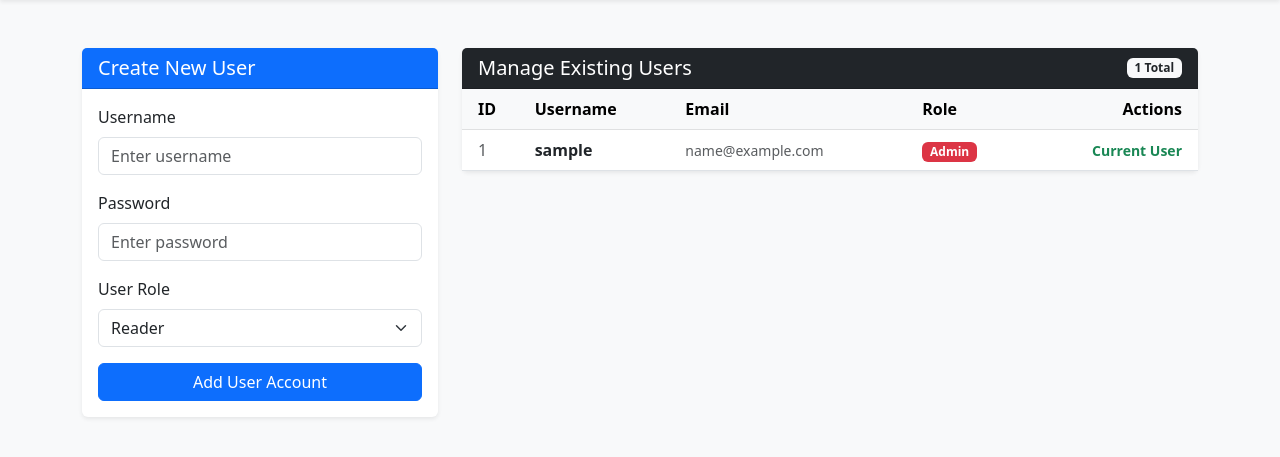
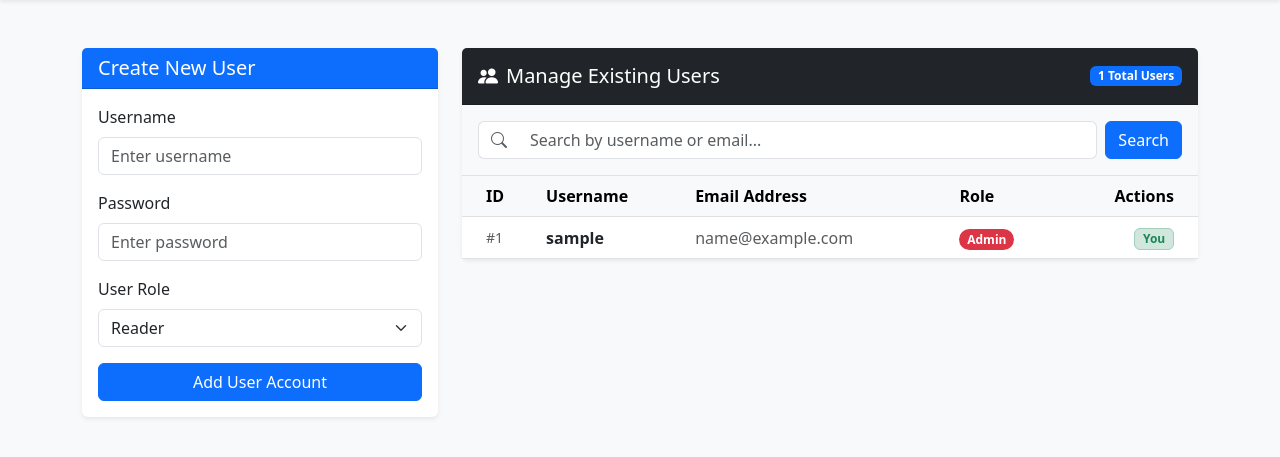
Before and after one commit to lingt-xyz/HomeLibrary, a Flask app: page /admin in a window 1280 px wide. Shown: the part 58-515 px from the top of the page. Run offline with Flask 3, Linux system fonts and the light colour scheme; a user stored in the database is signed in; tables that the repository leaves empty hold one stand-in row (values such as "Sample post"); parts of the project's set-up code (start-up, migrations or seed data) failed here and were passed over; some libraries are stand-ins or nearby versions.

Commit message:
add search for uses on admin dashboard

```diff
--- a/app.py
+++ b/app.py
@@ -5,6 +5,7 @@ from flask import Flask, render_template, redirect, url_for, request, flash
 from flask_sqlalchemy import SQLAlchemy
 from flask_login import LoginManager, UserMixin, login_user, login_required, logout_user, current_user
 from werkzeug.security import generate_password_hash, check_password_hash
+from sqlalchemy import func
 from functools import wraps
 from dotenv import load_dotenv
 from flask_mail import Mail, Message
@@ -236,9 +237,21 @@ def admin_dashboard():
             db.session.add(new_user)
             db.session.commit()
             flash(f"User {username} created as {role}!", "success")
-    # Fetch all users to display them in the list
-    all_users = User.query.order_by(User.username.asc()).all()
-    return render_template('admin.html', users=all_users)
+
+    # Get the search query from the URL (e.g., /admin?search=john)
+    search_query = request.args.get('search', '')
+    # Build the base query
+    query = User.query
+    # If there's a search term, filter by username or email (case-insensitive)
+    if search_query:
+        query = query.filter(
+            (User.username.ilike(f'%{search_query}%')) |
+            (User.email.ilike(f'%{search_query}%'))
+        )
+
+    # Sort by username, forced to lowercase so 'apple' and 'Apple' are treated equally
+    users = query.order_by(func.lower(User.username).asc()).all()
+    return render_template('admin.html', users=users)
 
 @app.route('/delete_user/<int:user_id>')
 @login_required
--- a/templates/admin.html
+++ b/templates/admin.html
@@ -39,53 +39,78 @@
             </div>
         </div>
 
-        <div class="col-md-8">
+        <div class="col-md-8 mx-auto">
             <div class="card shadow-sm border-0">
-                <div class="card-header bg-dark text-white d-flex justify-content-between align-items-center">
-                    <h5 class="mb-0">Manage Existing Users</h5>
-                    <span class="badge bg-light text-dark">{{ users|length }} Total</span>
+                <div class="card-header bg-dark text-white d-flex justify-content-between align-items-center py-3">
+                    <h5 class="mb-0"><i class="bi bi-people-fill me-2"></i>Manage Existing Users</h5>
+                    <span class="badge bg-primary">{{ users|length }} Total Users</span>
                 </div>
+
+                <div class="card-body bg-light border-bottom p-3">
+                    <form action="{{ url_for('admin_dashboard') }}" method="GET" class="row g-2 align-items-center">
+                        <div class="col-auto flex-grow-1">
+                            <div class="input-group">
+                                <span class="input-group-text bg-white border-end-0">
+                                    <i class="bi bi-search text-muted"></i>
+                                </span>
+                                <input type="text" name="search" class="form-control border-start-0"
+                                    placeholder="Search by username or email..."
+                                    value="{{ search_query or '' }}">
+                            </div>
+                        </div>
+                        <div class="col-auto">
+                            <button type="submit" class="btn btn-primary">Search</button>
+                            {% if search_query %}
+                                <a href="{{ url_for('admin_dashboard') }}" class="btn btn-outline-secondary">Clear</a>
+                            {% endif %}
+                        </div>
+                    </form>
+                </div>
+
                 <div class="card-body p-0">
-                    <table class="table table-hover mb-0">
+                    <div class="table-responsive">
+                        <table class="table table-hover mb-0 align-middle">
                             <thead class="table-light">
                                 <tr>
-                                <th class="ps-3">ID</th>
+                                    <th class="ps-4">ID</th>
                                     <th>Username</th>
-                                <th>Email</th>
+                                    <th>Email Address</th>
                                     <th>Role</th>
-                                <th class="text-end pe-3">Actions</th>
+                                    <th class="text-end pe-4">Actions</th>
                                 </tr>
                             </thead>
                             <tbody>
                                 {% for user in users %}
                                 <tr>
-                                <td class="ps-3 text-muted">{{ user.id }}</td>
-                                <td><strong>{{ user.username }}</strong></td>
+                                    <td class="ps-4 text-muted small">#{{ user.id }}</td>
+                                    <td>
+                                        <span class="fw-bold text-dark">{{ user.username }}</span>
+                                    </td>
                                     <td>
                                         {% if user.email %}
-                                        <span class="text-muted small">{{ user.email }}</span>
+                                            <span class="text-muted">{{ user.email }}</span>
                                         {% else %}
-                                        <span class="badge bg-light text-dark fw-normal">No email set</span>
+                                            <span class="text-danger small italic">No email provided</span>
                                         {% endif %}
                                     </td>
                                     <td>
                                         {% if user.role == 'admin' %}
-                                        <span class="badge bg-danger">Admin</span>
+                                            <span class="badge rounded-pill bg-danger">Admin</span>
                                         {% elif user.role == 'librarian' %}
-                                        <span class="badge bg-info text-dark">Librarian</span>
+                                            <span class="badge rounded-pill bg-info text-dark">Librarian</span>
                                         {% else %}
-                                        <span class="badge bg-secondary">Reader</span>
+                                            <span class="badge rounded-pill bg-secondary">Reader</span>
                                         {% endif %}
                                     </td>
-                                <td class="text-end pe-3">
+                                    <td class="text-end pe-4">
                                         {% if user.id != current_user.id %}
                                             <a href="{{ url_for('delete_user', user_id=user.id) }}"
                                             class="btn btn-sm btn-outline-danger"
-                                           onclick="return confirm('Are you sure you want to delete user: {{ user.username }}?')">
-                                            Delete
+                                            onclick="return confirm('Delete user: {{ user.username }}?')">
+                                                <i class="bi bi-trash"></i> Delete
                                             </a>
                                         {% else %}
-                                        <small class="text-success fw-bold">Current User</small>
+                                            <span class="badge bg-success-subtle text-success border border-success-subtle">You</span>
                                         {% endif %}
                                     </td>
                                 </tr>
@@ -97,4 +122,5 @@
             </div>
         </div>
     </div>
+</div>
 {% endblock %}
```
Lines whose indentation alone changed are shown as unchanged.
